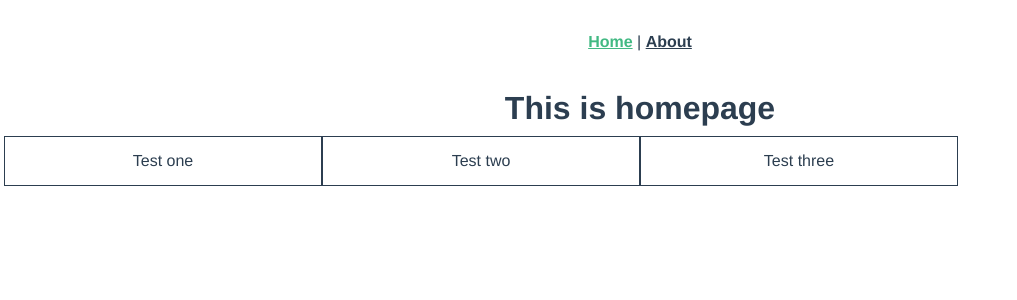
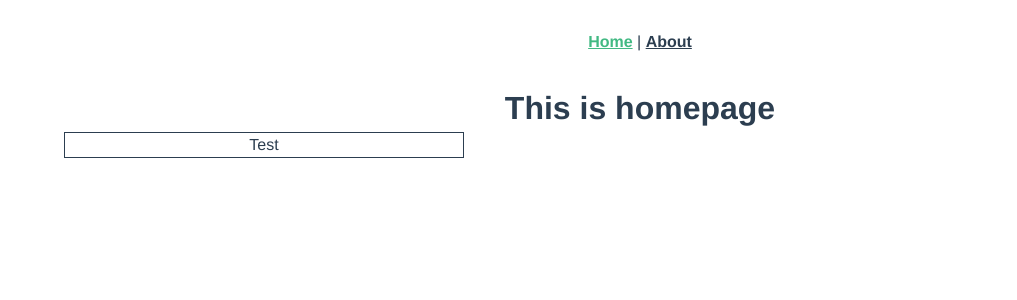
Before and after one commit to mohandshahin18/vuetify-app, a Vue app: page / in a window 1280 px wide. Shown: the top 300 px of the page, without its empty margins (0-1017 px from the left). Built offline with nearby package versions, Linux system fonts and the light colour scheme.

Commit message:
margin-padding-width class

```diff
--- /dev/null
+++ b/src/components/MarginPadding.vue
@@ -0,0 +1,6 @@
+<template>
+  <div style="border: 1px solid; width: 400px" class="ml-16">Test</div>
+  <!-- <div style="border: 1px solid; width: 400px" class="mx-auto">Test</div> -->
+  <!-- <div style="border: 1px solid" class="w-75">Test</div> -->
+  <!-- width : 100 - 75 - 50 - 25 -->
+</template>
--- a/src/views/HomeView.vue
+++ b/src/views/HomeView.vue
@@ -1,17 +1,20 @@
 <template>
   <div class="home">
     <h1>This is homepage</h1>
-    <GridSystem />
+    <!-- <GridSystem /> -->
+    <MarginPadding />
   </div>
 </template>
 
 <script>
 // @ is an alias to /src
-import GridSystem from "@/components/GridSystem.vue";
+// import GridSystem from "@/components/GridSystem.vue";
+import MarginPadding from "@/components/MarginPadding.vue";
 export default {
   name: "HomeView",
   components: {
-    GridSystem,
+    // GridSystem,
+    MarginPadding,
   },
 };
 </script>
```
